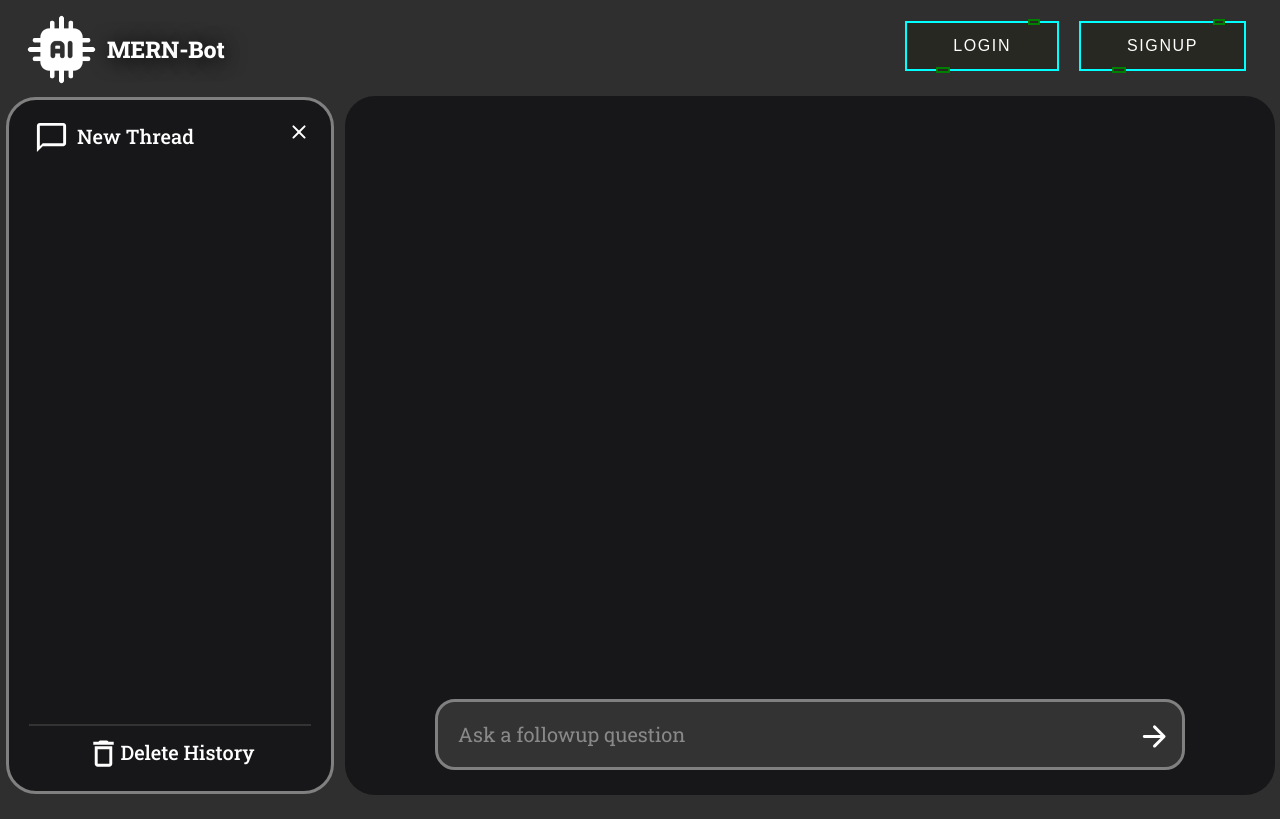
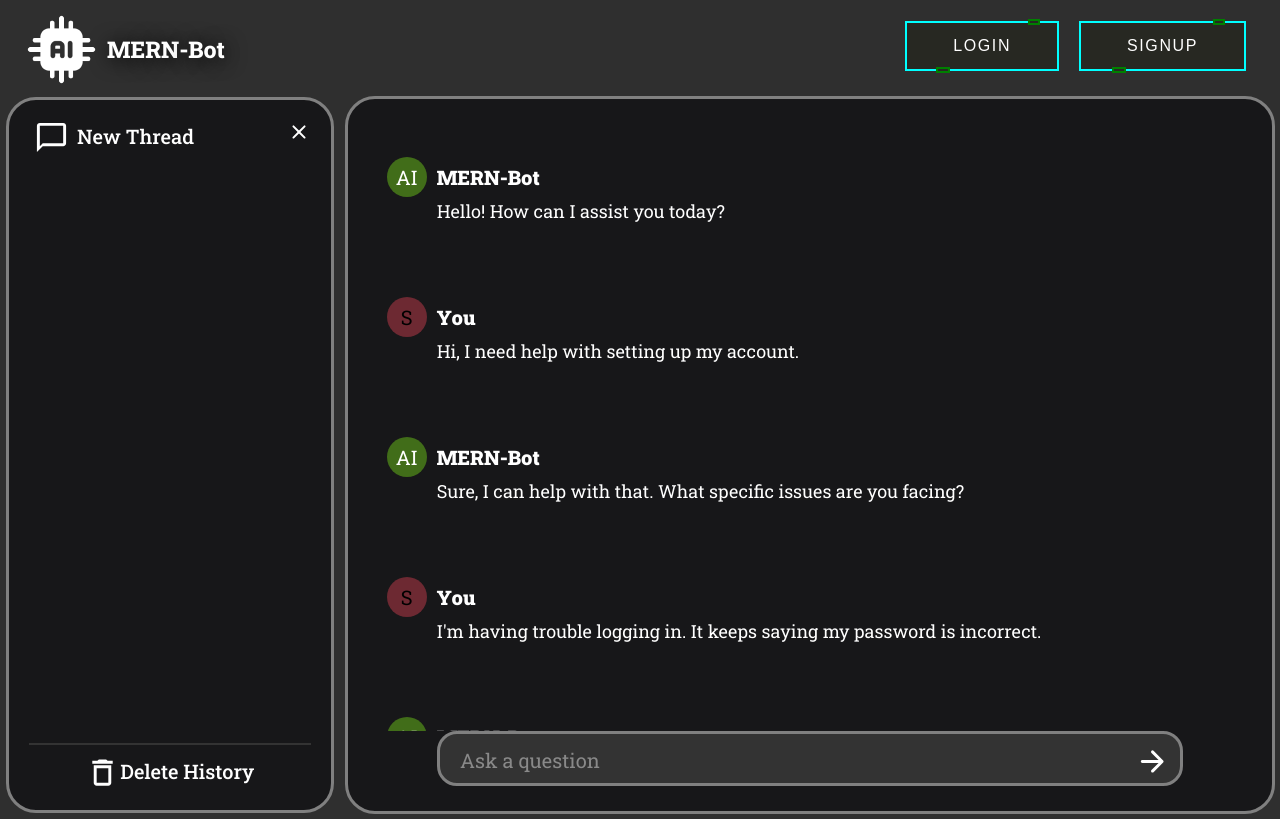
Before and after one commit to Poseidon0070/MERN-GPT, a React (Vite) app in the folder frontend/: page /chat in a window 1280 px wide. Built offline with nearby package versions, Linux system fonts and the light colour scheme; a web font is replaced by a local one.

Commit message:
+ chatUI

```diff
--- /dev/null
+++ b/frontend/src/components/ChatItem.tsx
@@ -0,0 +1,59 @@
+import { Box, Avatar, Typography } from "@mui/material";
+
+const ChatItem = ({
+    content,
+    role,
+}: {
+    content: string;
+    role: string;
+}) => {
+    return role === "assistant" ? (
+        <Box
+            sx={{
+                display: "flex",
+                flexDirection: "column",
+                p: 2,
+                gap: 2,
+                borderRadius: 2,
+                my: 4,
+            }}
+        >
+            <Box sx={{ display: "flex", alignItems: "center" }}>
+                <Box sx={{ textAlign: "center" }}>
+                    <Avatar sx={{ height: "40px", width: "40px", backgroundColor:"#416D19" }}>
+                        AI
+                    </Avatar>
+                </Box>
+                <Typography variant="h6" fontWeight={"900"} sx={{ ml: "10px" }}>MERN-Bot</Typography>
+            </Box>
+            <Box sx={{mt:"-15px"}}>
+                <Typography sx={{ fontSize: "18px", ml: "50px" }}>{content}</Typography>
+            </Box>
+        </Box>
+    ) : (
+        <Box
+            sx={{
+                display: "flex",
+                flexDirection: "column",
+                p: 2,
+                gap: 2,
+                borderRadius: 2,
+                my: 1,
+            }}
+        >
+            <Box sx={{ display: "flex", alignItems: "center" }}>
+                <Box sx={{ textAlign: "center" }}>
+                    <Avatar sx={{ height: "40px", width: "40px", color: "black", backgroundColor:"#6D2932" }}>
+                        S
+                    </Avatar>
+                </Box>
+                <Typography variant="h6" fontWeight={"900"} sx={{ ml: "10px" }}>You</Typography>
+            </Box>
+            <Box sx={{mt:"-15px"}}>
+                <Typography sx={{ fontSize: "18px", ml: "50px" }}>{content}</Typography>
+            </Box>
+        </Box>
+    );
+};
+
+export default ChatItem;
--- a/frontend/src/index.css
+++ b/frontend/src/index.css
@@ -456,3 +456,36 @@ button:hover i::after {
     opacity: 0;
   }
 }
+
+.scrollable-container {
+  /* Set overflow-y to scroll to enable vertical scrollbar */
+  overflow-y: scroll;
+  /* Set the width of the container */
+  width: 60%;
+  /* Center the container horizontally */
+  margin: 0 auto;
+  /* Specify the height of the container */
+  height: 200px; /* Adjust the height as needed */
+
+}
+
+/* Style the scrollbar */
+.scrollable-container::-webkit-scrollbar {
+  width: 10px; /* Width of the scrollbar */
+}
+
+/* Track */
+.scrollable-container::-webkit-scrollbar-track {
+  background: #171719; /* Color of the scrollbar track */
+}
+
+/* Handle */
+.scrollable-container::-webkit-scrollbar-thumb {
+  background: #888; /* Color of the scrollbar handle */
+  border-radius: 20px;
+}
+
+/* Handle on hover */
+.scrollable-container::-webkit-scrollbar-thumb:hover {
+  background: #555; /* Color of the scrollbar handle on hover */
+}
--- a/frontend/src/pages/Chat.tsx
+++ b/frontend/src/pages/Chat.tsx
@@ -3,10 +3,42 @@ import ChatBubbleOutlineIcon from '@mui/icons-material/ChatBubbleOutline';
 import ClearRoundedIcon from '@mui/icons-material/ClearRounded';
 import DeleteOutlinedIcon from '@mui/icons-material/DeleteOutlined';
 import ArrowForwardRoundedIcon from '@mui/icons-material/ArrowForwardRounded';
-const chat = () => {
+import ArrowBackIosNewRoundedIcon from '@mui/icons-material/ArrowBackIosNewRounded';
+import { useState } from 'react';
+import ChatItem from '../components/ChatItem';
+
+const staticChats = [
+  { role: 'assistant', content: 'Hello! How can I assist you today?' },
+  { role: 'user', content: 'Hi, I need help with setting up my account.' },
+  { role: 'assistant', content: 'Sure, I can help with that. What specific issues are you facing?' },
+  { role: 'user', content: 'I\'m having trouble logging in. It keeps saying my password is incorrect.' },
+  { role: 'assistant', content: 'Let me check that for you. Could you please provide me with your email address?' },
+  { role: 'user', content: 'My email address is example@example.com' },
+  { role: 'assistant', content: 'I found your account. It looks like your password was recently changed. Have you tried resetting it?' },
+  { role: 'user', content: 'No, I haven\'t tried that yet.' },
+  { role: 'assistant', content: 'I recommend resetting your password by clicking on the "Forgot Password" link on the login page. You will receive instructions on how to reset your password via email.' },
+  { role: 'user', content: 'Okay, I will try that. Thank you!' },
+  { role: 'assistant', content: 'I recommend resetting your password by clicking on the "Forgot Password" link on the login page. You will receive instructions on how to reset your password via email.' },
+  { role: 'user', content: 'Okay, I will try that. Thank you!' },
+  { role: 'assistant', content: 'I recommend resetting your password by clicking on the "Forgot Password" link on the login page. You will receive instructions on how to reset your password via email.' },
+  { role: 'user', content: 'Okay, I will try that. Thank you!' },
+  { role: 'assistant', content: `'I recommend resetting your password by clicking on the "Forgot Password" link on the login page. You will receive instructions on how to reset your password via email.' },
+  { role: 'user', content: 'Okay, I will try that. Thank you!'` },
+];
+
+
+const Chat = () => {
+  const [isThreadOpen, setIsThreadOpen] = useState(true);
+
+  const toggleThread = () => {
+    setIsThreadOpen(prevState => !prevState);
+  };
+
   return (
     <Box sx={{ display: "flex", flex: "1", width: "100vw" }}>
-      <Box sx={{ flexShrink: "1", flexGrow: "0.1", margin: "6px", border: "3px solid grey", backgroundColor: "#171719", borderRadius: "30px", display: { lg: "flex", xs: "none" }, flexDirection: "column", padding: "20px" }}>
+      {isThreadOpen && (
+        <Box sx={{ flexShrink: "1",maxWidth:"400px", flexGrow: "0.1", margin: "6px", border: "3px solid grey", backgroundColor: "#171719",
+         borderRadius: "30px", display: { lg: "flex", xs: "none" }, flexDirection: "column", padding:"20px", transition: "width 0.5s" }}>
           <Box sx={{ display: "flex" }}>
             <Box sx={{
               display: "flex", flexDirection: "column", width: "100%", transition: 'transform 300ms ease-in-out',
@@ -16,7 +48,7 @@ const chat = () => {
               },
             }}>
               <Typography variant='h6' sx={{ display: "flex", flexDirection: "row", textAlign: "center" }}>
-              <ChatBubbleOutlineIcon fontSize="large" sx={{ mr: "8px", ml:"5px" }} />
+                <ChatBubbleOutlineIcon fontSize="large" sx={{ mr: "8px", ml: "5px" }} />
                 <span>New Thread</span>
               </Typography>
             </Box>
@@ -26,26 +58,62 @@ const chat = () => {
                 transform: 'scale(1.1)',
                 cursor: "pointer"
               },
-          }} />
+            }} onClick={toggleThread} />
+          </Box>
+          <Box sx={{
+            mt:"10px",
+            height:"72vh",
+            display: "flex",
+            flexDirection: "column",
+            boxSizing: "border-box",
+            width: "100%",
+            wordWrap:"break-word",
+            overflowY: "overlay",
+            scrollBehavior:"smooth"
+          }}>
+
           </Box>
           <Box sx={{
             mt: "auto",
             transition: 'transform 300ms ease-in-out',
             display: "flex",
-          justifyContent:"center",
-          borderTop:"2px solid #333333",
+            justifyContent: "center",
+            borderTop: "2px solid #333333",
             '&:hover': {
               transform: 'scale(1.03)',
               cursor: "pointer",
             },
           }}>
-          <Typography variant='h6' sx={{ display: "flex", flexDirection: "row", textAlign: "center", mt:"10px" }}>
+            <Typography variant='h6' sx={{ display: "flex", flexDirection: "row", textAlign: "center", mt: "10px" }}>
               <DeleteOutlinedIcon fontSize="large" />
               <span>Delete History</span>
             </Typography>
           </Box>
         </Box>
-      <Box sx={{ display: "flex", flexDirection: "column", flex: "1", margin: "5px", backgroundColor: "#171719", borderRadius: "30px" }}>
+      )}
+
+      <Box sx={{ display: "flex",overflowY:"overlay",height:"89vh", flexDirection: "column", border: "3px solid grey", flex: "1", margin: "5px", backgroundColor: "#171719", borderRadius: "30px" }}>
+
+        <Box
+        className="scrollable-container"
+        sx={{
+          ml: { xl: "auto", xs: "auto" },
+          mr: { xl: "auto", xs: "auto" },
+          height: "auto",
+          width: { xl: "62%", xs: "95%" },
+          mt: "10px",
+          position: "sticky",
+          zIndex: "5",
+          display: "flex",
+          flexDirection: "column",
+          overflowY:"auto",
+        }}>
+          {staticChats.map((chat) => {
+            return (
+              <ChatItem role={chat.role} content={chat.content}/>
+            )
+          })}
+        </Box>
         <Box sx={{
           ml: { xl: "auto", xs: "auto" },
           mr: { xl: "auto", xs: "auto" },
@@ -58,15 +126,15 @@ const chat = () => {
           border: "3px solid grey",
           position: "sticky",
           zIndex: "5",
-          display:"flex",
-          alignItems:"center"
+          display: "flex",
+          alignItems: "center"
         }}>
           <TextField
             id="standard-basic"
-            placeholder='Ask a followup question'
+            placeholder='Ask a question'
             variant="standard"
             sx={{
-              width: "98%", ml: "20px", mr: "10px",
+              width: "98%", ml: "20px", mr: "10px", mt:"3px",
               color: "white",
               '& .MuiInputBase-input': {
                 fontSize: '20px',
@@ -84,16 +152,16 @@ const chat = () => {
               },
             }}
           />
-          <div>
-            <ArrowForwardRoundedIcon fontSize='large' sx={{mr:"10px",transition: 'transform 300ms ease-in-out', mt:"8px",'&:hover': {
+          <div onClick={toggleThread}>
+            <ArrowForwardRoundedIcon fontSize='large' sx={{ mr: "10px", transition: 'transform 300ms ease-in-out', mt: "10px", '&:hover': {
               transform: 'translateX(1px)',
               cursor: "pointer",
-            },}} />
+            }, }} />
           </div>
         </Box>
       </Box>
     </Box>
-  )
+  );
 }
 
-export default chat
+export default Chat;
```
Lines whose indentation alone changed are shown as unchanged.
